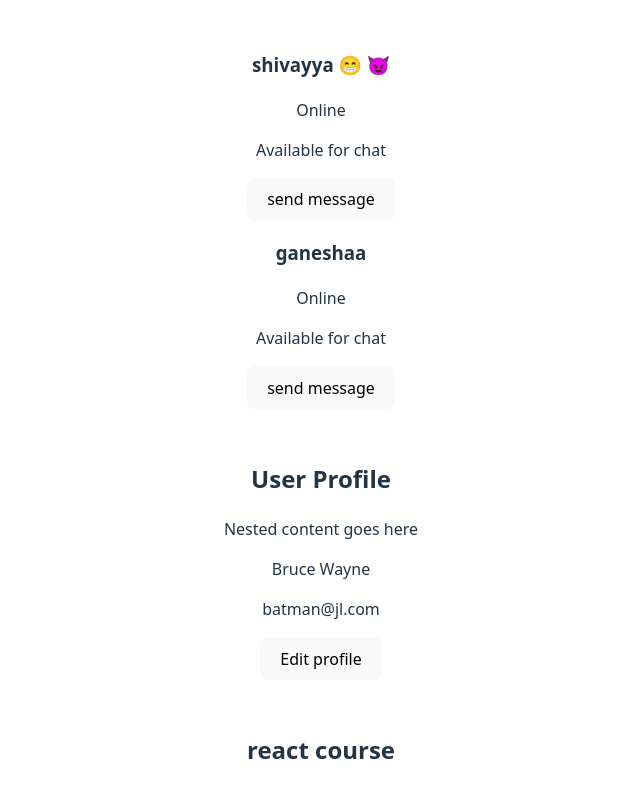
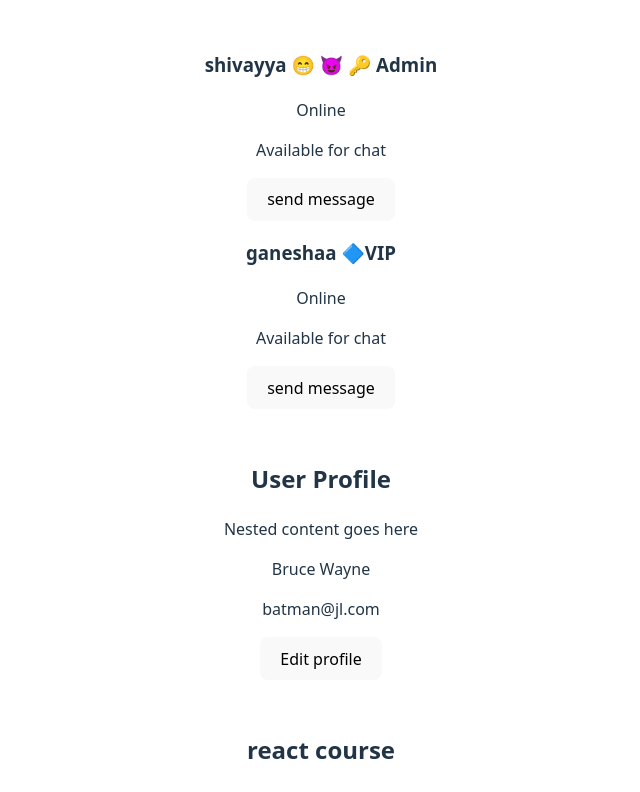
Before and after one commit to anubapatla/My-First-React-App, a React (Vite) app: page / in a window 1280 px wide. Shown: the top 792 px of the page, without its empty margins (319-959 px from the left). Built offline with nearby package versions, Linux system fonts and the light colour scheme.

Commit message:
variables for complex logic for conditional rendering in UserDetail component

```diff
--- a/src/App.jsx
+++ b/src/App.jsx
@@ -22,8 +22,10 @@ function App() {
 
   return (
     <div>
-      <UserDeails name="shivayya" isOnline={true} isPremium={true} isNewUser={true} />
-       <UserDeails name="ganeshaa" isOnline={true} hideOffline={true} />
+      <UserDeails name="shivayya" isOnline={true}
+      isPremium={true} isNewUser={true} role ="admin" />
+       <UserDeails name="ganeshaa" isOnline={true}
+        hideOffline={true} role="vip" />
 
       <CardWrapper title="User Profile">
         <p>Bruce Wayne </p>
--- a/src/UserDetails.jsx
+++ b/src/UserDetails.jsx
@@ -1,6 +1,17 @@
-export const UserDeails=({ name , isOnline, hideOffline ,isPremium ,isNewUser}) =>{
+export const UserDeails=({ name , isOnline,
+    hideOffline ,isPremium ,isNewUser ,role ,}) =>{
     if (hideOffline  && !isOnline ){
         return null;
+    }
+    let roleBadge = null;
+    if (role ==="admin"){
+        roleBadge =<span>🔑 Admin</span>;
+    }
+     else if (role ==="moderator"){
+        roleBadge =<span>🔍 Moderator</span>;
+    }
+    else if (role ==="vip"){
+        roleBadge =<span> 🔷VIP</span>;
     }
 
     return(
@@ -8,6 +19,7 @@ export const UserDeails=({ name , isOnline, hideOffline ,isPremium ,isNewUser})
             <h3>{name}
                 {isPremium && <span> 😁 </span>}
                 {isNewUser && <span>😈 </span>}
+                {roleBadge}
             </h3>
             <span> {isOnline ? "Online":"Offline"}</span>
             <p>{isOnline ? "Available for chat" :"Not available"}</p>
```
